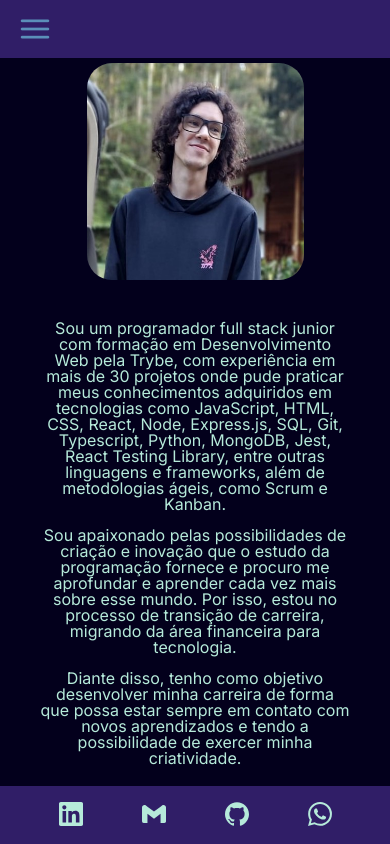
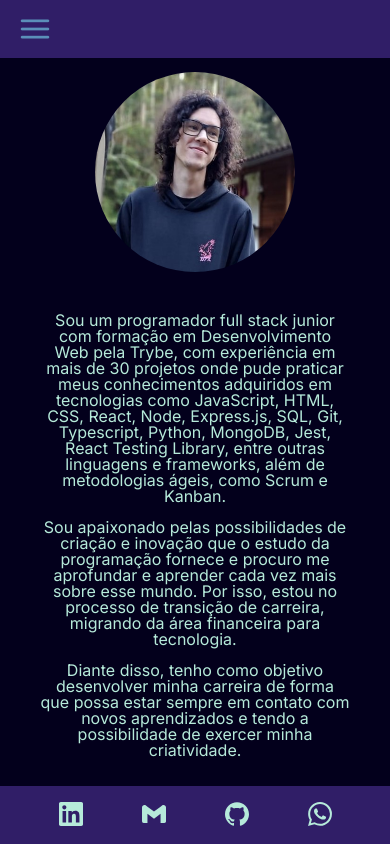
Before and after one commit to carlos-a-reis/carlos-a-reis.github.io, a React (Create React App) app: page /sobre in a window 390 px wide. Built offline with nearby package versions, Linux system fonts and the light colour scheme.

Commit message:
fix: corrige as imagens na versão mobile

```diff
--- a/src/components/ProjectCard/styles.js
+++ b/src/components/ProjectCard/styles.js
@@ -56,8 +56,8 @@ export const ProjectName = styled.h1`
 `;
 
 export const Image = styled.img`
-  height: 310px;
-  width: 310px;
+  height: 290px;
+  width: 290px;
   border-radius: 20px;
 
   @media (min-width: 760px) {
--- a/src/pages/About/styles.js
+++ b/src/pages/About/styles.js
@@ -24,9 +24,9 @@ export const Section = styled.section`
 `;
 
 export const Image = styled.img`
-  height: 217px;
-  width: 217px;
-  border-radius: 25px;
+  height: 200px;
+  width: 200px;
+  border-radius: 150px;
   margin-bottom: 40px;
 
   @media (min-width: 760px) {
--- a/src/pages/Home/styles.js
+++ b/src/pages/Home/styles.js
@@ -13,15 +13,20 @@ export const Main = styled.main`
 export const BackGround = styled.div`
   position: fixed;
   z-index: 0;
-  height: calc(100% - 116px);
+  height: 100%;
   width: 100%;
   background-image: url(${background});
   background-size: cover;
-  background-position-x: -300px;
+  background-position-x: 1000px;
   opacity: 0.2;
 
+  @media (min-width: 1440px) {
+    background-position-y: 50px;
+    background-position-x: 0px;
+  }
+
   @media (min-width: 1900px) {
-    background-position-y: -250px;
+    background-position-y: -180px;
     background-position-x: 0px;
   }
 `;
```
